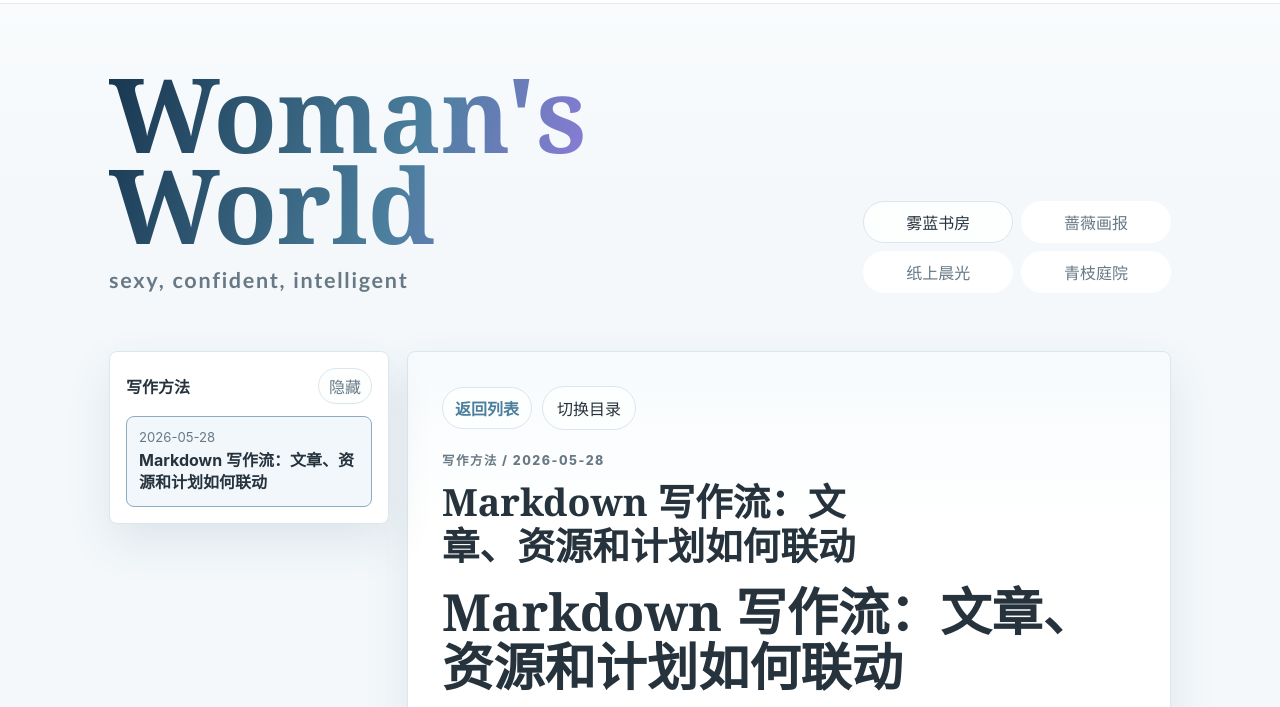
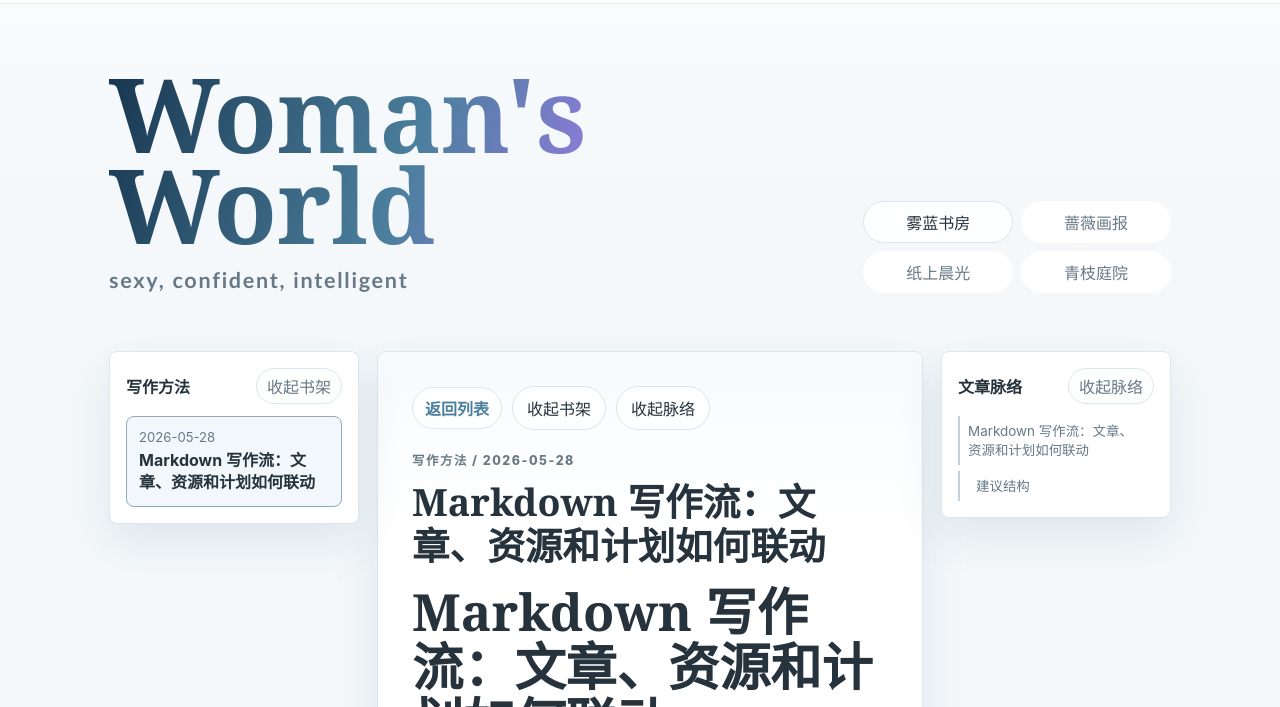
Before and after one commit to zhoudapig13/my-blog, a website: page index.html in a window 1280 px wide. Both pictures are taken after a click on the element "Markdown 写作流：文章、资源和计划如何联动". Shown: the part 71-778 px from the top of the page. Drawn offline with nearby package versions, Linux system fonts and the light colour scheme.

Commit message:
Add article outline navigation

````diff
--- a/app.js
+++ b/app.js
@@ -32,8 +32,8 @@ const els = {
   diaryList: document.querySelector("#diaryList"),
   postReader: document.querySelector("#postReader"),
   relatedPosts: document.querySelector("#relatedPosts"),
+  articleToc: document.querySelector("#articleToc"),
   readerLayout: document.querySelector("#readerLayout"),
-  readerToggle: document.querySelector("#readerToggle"),
   categoryList: document.querySelector("#categoryList"),
   tagList: document.querySelector("#tagList"),
   friendList: document.querySelector("#friendList"),
@@ -86,6 +86,20 @@ function slugify(value) {
     .replace(/^-+|-+$/g, "") || `post-${Date.now()}`;
 }
 
+function headingSlug(value, counts = new Map()) {
+  const base =
+    String(value)
+      .replace(/&[#a-z0-9]+;/gi, " ")
+      .replace(/[*_`[\]$]/g, "")
+      .trim()
+      .toLowerCase()
+      .replace(/[^\p{L}\p{N}]+/gu, "-")
+      .replace(/^-+|-+$/g, "") || "section";
+  const count = counts.get(base) || 0;
+  counts.set(base, count + 1);
+  return count ? `${base}-${count + 1}` : base;
+}
+
 function excerpt(content, length = 110) {
   const plain = content
     .replace(/```[\s\S]*?```/g, "")
@@ -119,6 +133,7 @@ function markdownToHtml(markdown) {
 
   const lines = text.split("\n");
   const html = [];
+  const headingCounts = new Map();
   let listOpen = false;
 
   const closeList = () => {
@@ -145,7 +160,9 @@ function markdownToHtml(markdown) {
     if (/^#{1,4}\s/.test(line)) {
       closeList();
       const level = line.match(/^#+/)[0].length;
-      html.push(`<h${level}>${inlineMarkdown(line.replace(/^#{1,4}\s/, ""))}</h${level}>`);
+      const headingText = line.replace(/^#{1,4}\s/, "");
+      const id = headingSlug(headingText, headingCounts);
+      html.push(`<h${level} id="${escapeHtml(id)}">${inlineMarkdown(headingText)}</h${level}>`);
       continue;
     }
 
@@ -206,6 +223,30 @@ function typesetMath(container = document.body) {
   if (window.MathJax?.typesetPromise) {
     window.MathJax.typesetPromise([container]).catch((error) => console.error(error));
   }
+}
+
+function extractArticleToc(markdown) {
+  const counts = new Map();
+  return String(markdown || "")
+    .replace(/\r\n/g, "\n")
+    .replace(/^---\n[\s\S]*?\n---\n?/, "")
+    .replace(/```[\s\S]*?```/g, "")
+    .replace(/\$\$[\s\S]*?\$\$/g, "")
+    .split("\n")
+    .map((line) => line.trim())
+    .filter((line) => /^#{1,4}\s+\S/.test(line))
+    .map((line) => {
+      const level = line.match(/^#+/)[0].length;
+      const text = line
+        .replace(/^#{1,4}\s+/, "")
+        .replace(/\*\*(.*?)\*\*/g, "$1")
+        .replace(/`([^`]+)`/g, "$1")
+        .replace(/\[\[([^\]]+)\]\]/g, "$1")
+        .replace(/\[([^\]]+)\]\([^)]+\)/g, "$1")
+        .replace(/\$([^$\n]+)\$/g, "$1")
+        .trim();
+      return { id: headingSlug(escapeHtml(text), counts), level, text };
+    });
 }
 
 function getSearchTerm() {
@@ -380,7 +421,8 @@ function renderPostPage(id, type = "post") {
   els.postReader.innerHTML = `
     <div class="reader-actions">
       <a class="back-link" href="#${getListRoute(type)}">返回列表</a>
-      <button id="readerToggleInline" class="secondary-button" type="button">切换目录</button>
+      <button class="secondary-button" type="button" data-reader-panel="left">收起书架</button>
+      <button class="secondary-button" type="button" data-reader-panel="right">收起脉络</button>
     </div>
     <p class="eyebrow">${escapeHtml(post.category || "未分类")} / ${escapeHtml(post.date)}</p>
     <h1 class="reader-title">${escapeHtml(post.title)}</h1>
@@ -396,6 +438,8 @@ function renderPostPage(id, type = "post") {
     </section>
   `;
   renderRelatedPosts(collection, post, type);
+  renderArticleToc(post.content);
+  syncReaderPanelButtons();
   typesetMath(els.postReader);
   renderComments(post, type);
 }
@@ -420,6 +464,21 @@ function renderRelatedPosts(collection, currentPost, type) {
         `
       )
       .join("") || '<div class="empty-state compact">这个目录下暂无其他内容。</div>';
+}
+
+function renderArticleToc(content) {
+  if (!els.articleToc) return;
+  const headings = extractArticleToc(content);
+  els.articleToc.innerHTML =
+    headings
+      .map(
+        (heading) => `
+          <button class="article-toc-item level-${heading.level}" type="button" data-toc-target="${escapeHtml(heading.id)}">
+            ${escapeHtml(heading.text)}
+          </button>
+        `
+      )
+      .join("") || '<div class="empty-state compact">这篇文章还没有标题结构。</div>';
 }
 
 function renderAdjacentPosts(collection, currentPost, type) {
@@ -611,12 +670,31 @@ function downloadText(fileName, text) {
   URL.revokeObjectURL(link.href);
 }
 
+function syncReaderPanelButtons() {
+  if (!els.readerLayout) return;
+  document.querySelectorAll("[data-reader-panel='left']").forEach((button) => {
+    button.textContent = els.readerLayout.classList.contains("hide-left") ? "展开书架" : "收起书架";
+  });
+  document.querySelectorAll("[data-reader-panel='right']").forEach((button) => {
+    button.textContent = els.readerLayout.classList.contains("hide-right") ? "展开脉络" : "收起脉络";
+  });
+}
+
 document.addEventListener("click", (event) => {
-  const readerToggle = event.target.closest("#readerToggle, #readerToggleInline");
-  if (readerToggle && els.readerLayout) {
-    els.readerLayout.classList.toggle("is-expanded");
-    if (els.readerToggle) {
-      els.readerToggle.textContent = els.readerLayout.classList.contains("is-expanded") ? "显示" : "隐藏";
+  const readerPanelButton = event.target.closest("[data-reader-panel]");
+  if (readerPanelButton && els.readerLayout) {
+    const side = readerPanelButton.dataset.readerPanel;
+    els.readerLayout.classList.toggle(side === "left" ? "hide-left" : "hide-right");
+    syncReaderPanelButtons();
+    return;
+  }
+
+  const tocButton = event.target.closest("[data-toc-target]");
+  if (tocButton) {
+    const target = document.getElementById(tocButton.dataset.tocTarget);
+    if (target) {
+      target.scrollIntoView({ behavior: "smooth", block: "start" });
+      document.querySelectorAll(".article-toc-item").forEach((item) => item.classList.toggle("active", item === tocButton));
     }
     return;
   }
--- a/index.html
+++ b/index.html
@@ -4,7 +4,7 @@
     <meta charset="UTF-8" />
     <meta name="viewport" content="width=device-width, initial-scale=1.0" />
     <title>Woman's World</title>
-    <link rel="stylesheet" href="styles.css?v=20260602-style1" />
+    <link rel="stylesheet" href="styles.css?v=20260602-toc1" />
     <script>
       window.MathJax = {
         tex: {
@@ -133,11 +133,18 @@
           <aside class="reader-sidebar">
             <div class="section-heading">
               <h2>目录</h2>
-              <button id="readerToggle" class="icon-button" type="button" aria-label="隐藏目录">隐藏</button>
+              <button class="icon-button" type="button" data-reader-panel="left" aria-label="隐藏同类文章">隐藏</button>
             </div>
             <div id="relatedPosts" class="reader-nav-list"></div>
           </aside>
           <article id="postReader" class="reader post-page"></article>
+          <aside class="reader-toc-sidebar">
+            <div class="section-heading">
+              <h2>文章脉络</h2>
+              <button class="icon-button" type="button" data-reader-panel="right" aria-label="隐藏文章脉络">隐藏</button>
+            </div>
+            <nav id="articleToc" class="article-toc-list" aria-label="文章结构"></nav>
+          </aside>
         </div>
       </section>
 
@@ -190,6 +197,6 @@
     </template>
 
     <script src="comments-config.js?v=20260601-reader2"></script>
-    <script src="app.js?v=20260602-style1"></script>
+    <script src="app.js?v=20260602-toc1"></script>
   </body>
 </html>
--- a/styles.css
+++ b/styles.css
@@ -872,20 +872,30 @@ body[data-theme="rose"] .theme-strip h1 {
 
 .reader-layout {
   display: grid;
-  grid-template-columns: minmax(210px, 280px) minmax(0, 1fr);
+  grid-template-columns: minmax(190px, 250px) minmax(0, 1fr) minmax(180px, 230px);
   gap: 18px;
   align-items: start;
 }
 
-.reader-layout.is-expanded {
+.reader-layout.hide-left {
+  grid-template-columns: minmax(0, 1fr) minmax(180px, 230px);
+}
+
+.reader-layout.hide-right {
+  grid-template-columns: minmax(190px, 250px) minmax(0, 1fr);
+}
+
+.reader-layout.hide-left.hide-right {
   grid-template-columns: 1fr;
 }
 
-.reader-layout.is-expanded .reader-sidebar {
+.reader-layout.hide-left .reader-sidebar,
+.reader-layout.hide-right .reader-toc-sidebar {
   display: none;
 }
 
-.reader-sidebar {
+.reader-sidebar,
+.reader-toc-sidebar {
   position: sticky;
   top: 92px;
   max-height: calc(100vh - 112px);
@@ -897,13 +907,22 @@ body[data-theme="rose"] .theme-strip h1 {
   box-shadow: var(--shadow);
 }
 
-.reader-sidebar .section-heading {
+.reader-sidebar .section-heading,
+.reader-toc-sidebar .section-heading {
   margin-bottom: 12px;
 }
 
-.reader-sidebar h2 {
+.reader-sidebar h2,
+.reader-toc-sidebar h2 {
   margin: 0;
   font-size: 1rem;
+}
+
+.reader h1[id],
+.reader h2[id],
+.reader h3[id],
+.reader h4[id] {
+  scroll-margin-top: 105px;
 }
 
 .reader .reader-title {
@@ -929,6 +948,51 @@ body[data-theme="rose"] .theme-strip h1 {
 .reader-nav-list {
   display: grid;
   gap: 8px;
+}
+
+.article-toc-list {
+  display: grid;
+  gap: 6px;
+}
+
+.article-toc-item {
+  width: 100%;
+  border: 0;
+  border-left: 2px solid color-mix(in srgb, var(--accent) 18%, var(--line));
+  padding: 6px 8px;
+  color: color-mix(in srgb, var(--muted) 86%, var(--accent));
+  background: transparent;
+  text-align: left;
+  font-size: 0.84rem;
+  line-height: 1.35;
+  cursor: pointer;
+  transition:
+    color 160ms ease,
+    border-color 160ms ease,
+    background 160ms ease,
+    transform 160ms ease;
+}
+
+.article-toc-item:hover,
+.article-toc-item.active {
+  border-left-color: var(--accent);
+  color: color-mix(in srgb, var(--ink) 72%, var(--accent));
+  background: color-mix(in srgb, var(--accent-soft) 42%, transparent);
+  transform: translateX(3px);
+}
+
+.article-toc-item.level-2 {
+  padding-left: 16px;
+}
+
+.article-toc-item.level-3 {
+  padding-left: 26px;
+  font-size: 0.8rem;
+}
+
+.article-toc-item.level-4 {
+  padding-left: 36px;
+  font-size: 0.78rem;
 }
 
 .reader-nav-item,
@@ -1036,6 +1100,11 @@ body[data-theme="rose"] .theme-strip h1 {
     max-height: none;
   }
 
+  .reader-toc-sidebar {
+    position: static;
+    max-height: none;
+  }
+
   .studio-grid .preview-panel,
   .plan-list {
     grid-column: auto;
````
Also changed, not shown: data/site.json.
